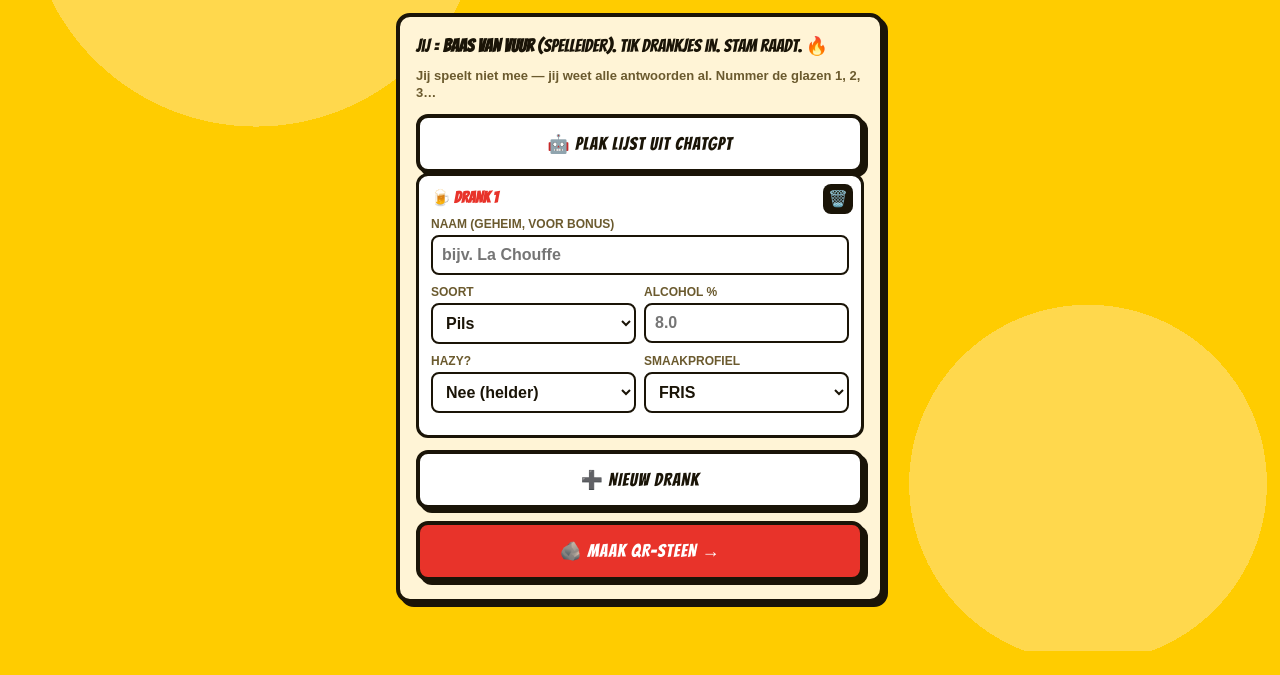
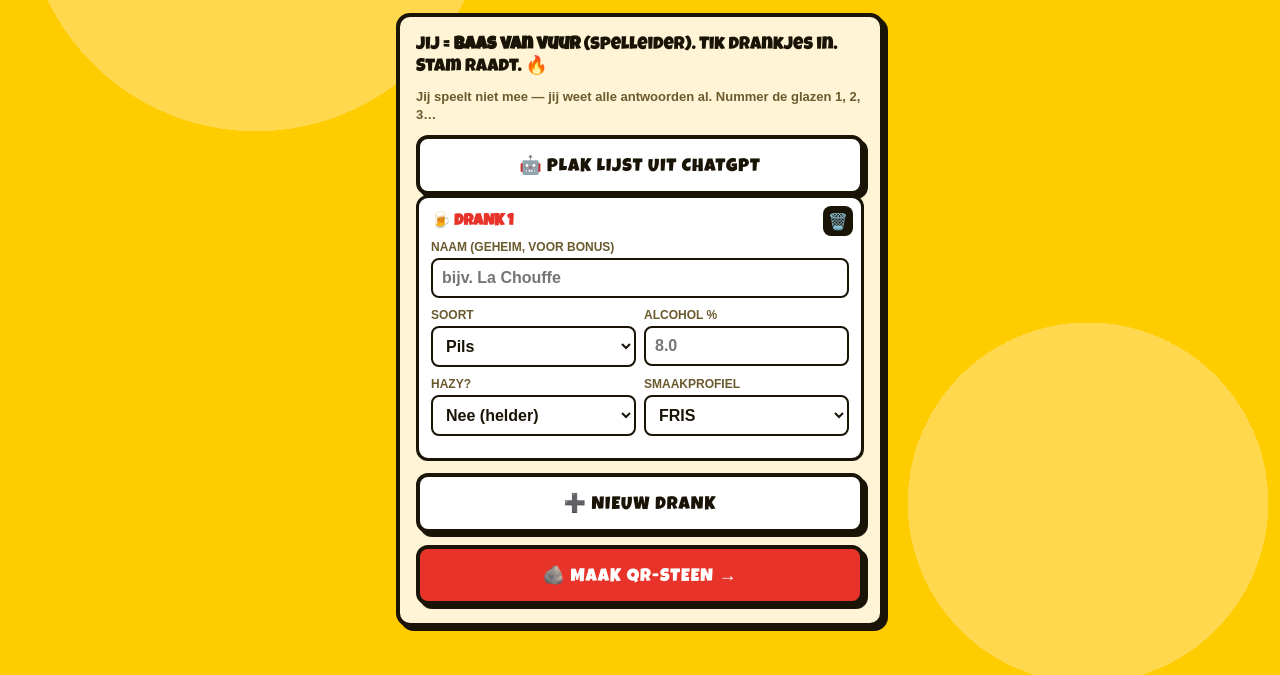
Before and after one commit to YouriHugoBos/oerman-proeft-bier, a plain HTML site: page index.html in a window 1280 px wide. Shown: the part 186-861 px from the top of the page. Before the commit the page ends 837 px from the top, so only its background shows below. Drawn offline with Linux system fonts and the light colour scheme.

Commit message:
Stijl: display-font Bangers -> Luckiest Guy
Co-Authored-By: Claude Opus 4.8 <noreply@anthropic.com>

```diff
--- a/index.html
+++ b/index.html
@@ -7,7 +7,7 @@
 <title>Caveman Beer Tasting</title>
 <link rel="preconnect" href="https://fonts.googleapis.com">
 <link rel="preconnect" href="https://fonts.gstatic.com" crossorigin>
-<link href="https://fonts.googleapis.com/css2?family=Bangers&family=Rock+Salt&display=swap" rel="stylesheet">
+<link href="https://fonts.googleapis.com/css2?family=Luckiest+Guy&family=Rock+Salt&display=swap" rel="stylesheet">
 <link rel="stylesheet" href="styles.css">
 </head>
 <body>
--- a/styles.css
+++ b/styles.css
@@ -7,7 +7,7 @@
   --cream:#fff4d6;
   --ink:#1a1407;
   --shadow:4px 4px 0 var(--black);
-  --font-display:'Bangers','Arial Black',sans-serif;
+  --font-display:'Luckiest Guy','Arial Black',sans-serif;
   --font-scrawl:'Rock Salt','Arial Black',cursive;
 }
 
```
